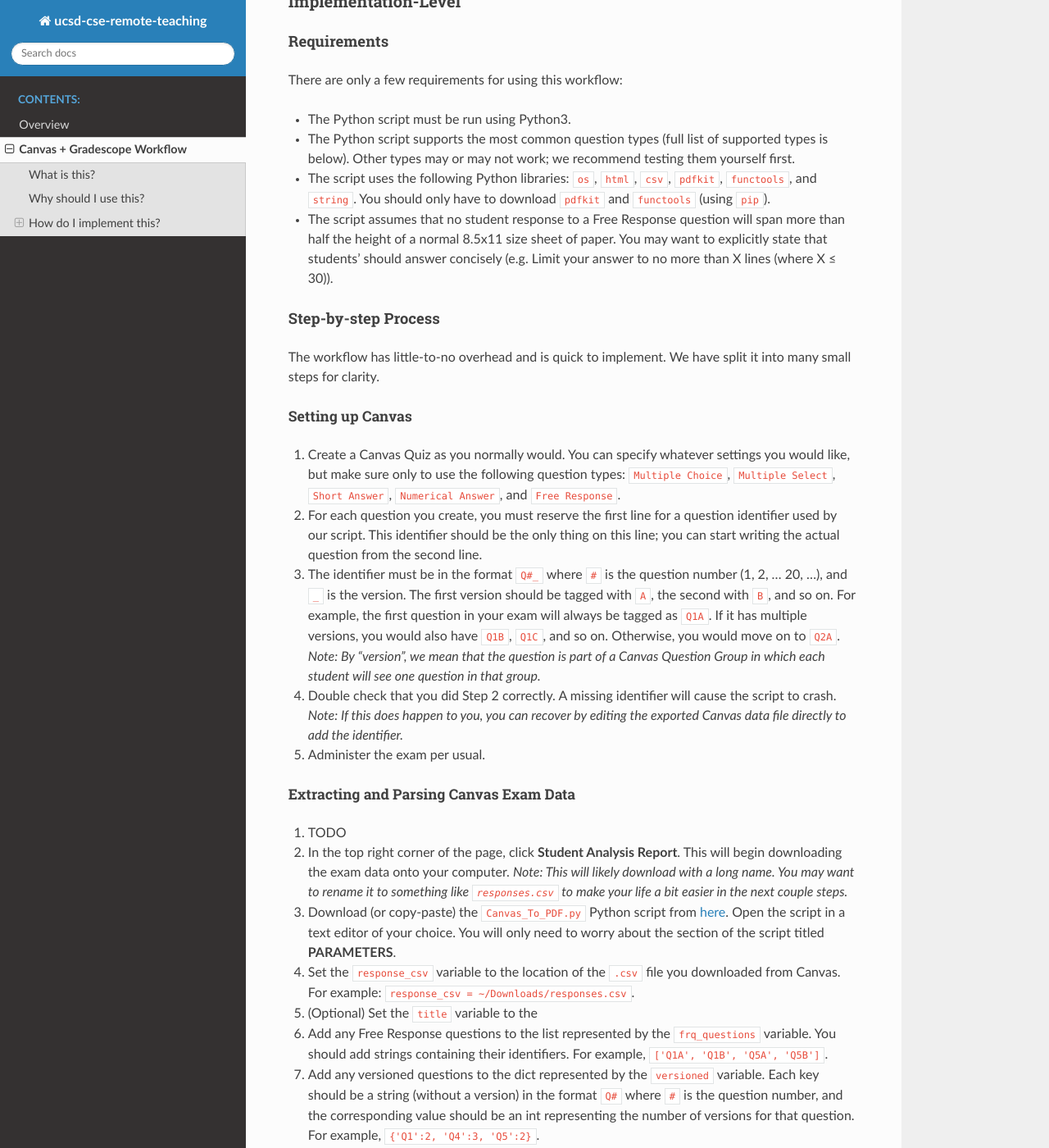
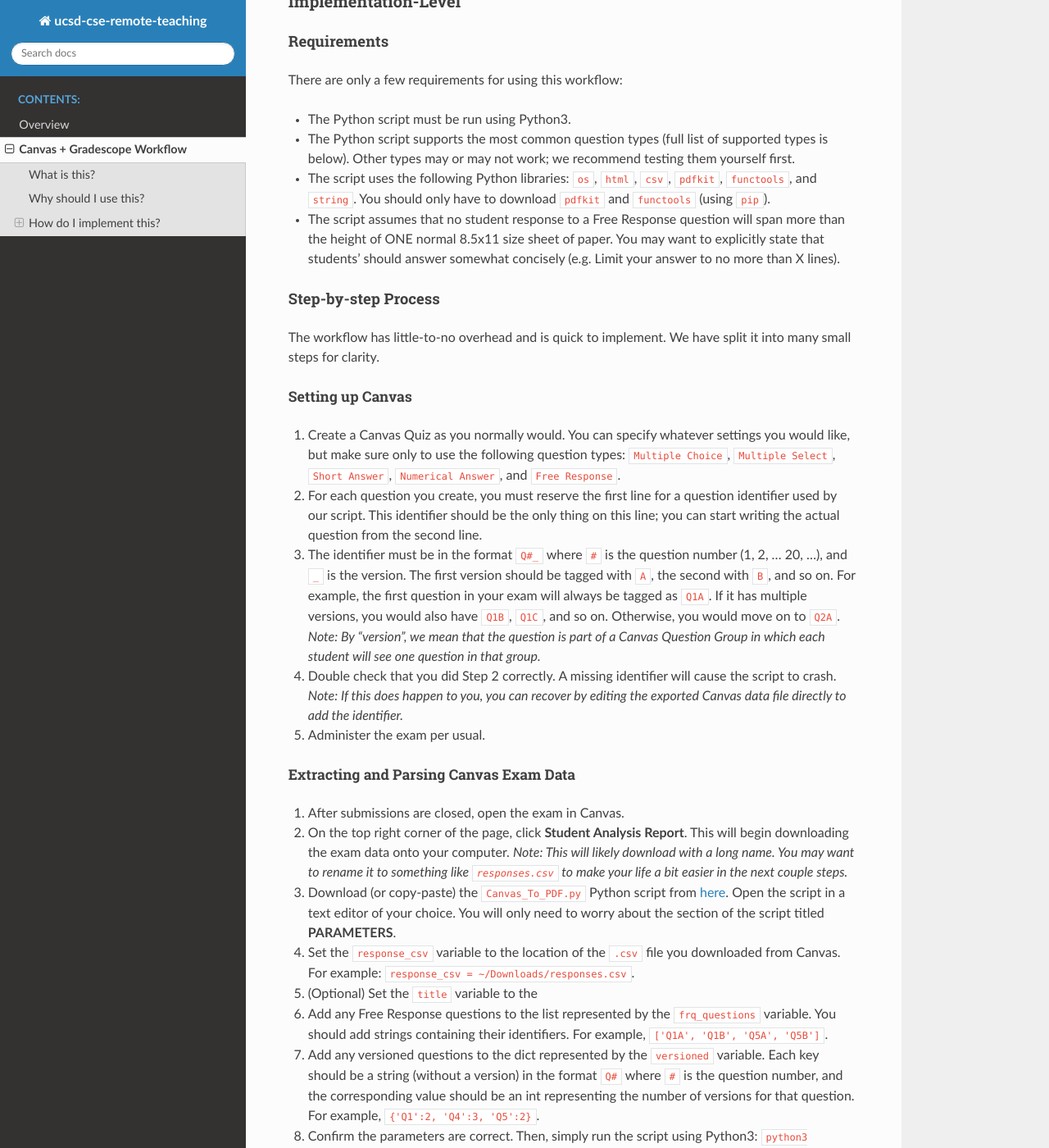
Before and after one commit to ucsd-cse-remote-teaching/ucsd-cse-remote-teaching.github.io, a Sphinx documentation site: the page built from source/Canvas_Gradescope.md, in a window 1280 px wide and 1400 px high, scrolled down 1113 px. Shown: the whole window at 82% size. Built offline with Sphinx 7.4.7 and the Read the Docs theme 2.0.0, drawn with Linux system fonts in a browser that asks for light colours.

Commit message:
update all but gradescope

```diff
--- a/source/Canvas_Gradescope.md
+++ b/source/Canvas_Gradescope.md
@@ -26,7 +26,7 @@ There are only a few requirements for using this workflow:
 * The Python script must be run using Python3.
 * The Python script supports the most common question types (full list of supported types is below). Other types may or may not work; we recommend testing them yourself first.
 * The script uses the following Python libraries: `os`, `html`, `csv`, `pdfkit`, `functools`, and `string`. You should only have to download `pdfkit` and `functools` (using `pip`).
-* The script assumes that no student response to a Free Response question will span more than half the height of a normal 8.5x11 size sheet of paper. You may want to explicitly state that students' should answer concisely (e.g. Limit your answer to no more than X lines (where X ≤ 30)).
+* The script assumes that no student response to a Free Response question will span more than the height of ONE normal 8.5x11 size sheet of paper. You may want to explicitly state that students' should answer somewhat concisely (e.g. Limit your answer to no more than X lines).
 
 #### Step-by-step Process
 The workflow has little-to-no overhead and is quick to implement. We have split it into many small steps for clarity.
@@ -43,8 +43,8 @@ The workflow has little-to-no overhead and is quick to implement. We have split
 5. Administer the exam per usual.
 
 ##### Extracting and Parsing Canvas Exam Data
-1. TODO
-2. In the top right corner of the page, click **Student Analysis Report**. This will begin downloading the exam data onto your computer. *Note: This will likely download with a long name. You may want to rename it to something like `responses.csv` to make your life a bit easier in the next couple steps.*
+1. After submissions are closed, open the exam in Canvas.
+2. On the top right corner of the page, click **Student Analysis Report**. This will begin downloading the exam data onto your computer. *Note: This will likely download with a long name. You may want to rename it to something like `responses.csv` to make your life a bit easier in the next couple steps.*
 3. Download (or copy-paste) the `Canvas_To_PDF.py` Python script from [here](Canvas_To_PDF.py). Open the script in a text editor of your choice. You will only need to worry about the section of the script titled **PARAMETERS**.
 4. Set the `response_csv` variable to the location of the `.csv` file you downloaded from Canvas. For example: `response_csv = ~/Downloads/responses.csv`.
 5. (Optional) Set the `title` variable to the
```
Also changed, not shown: 6 other files.
